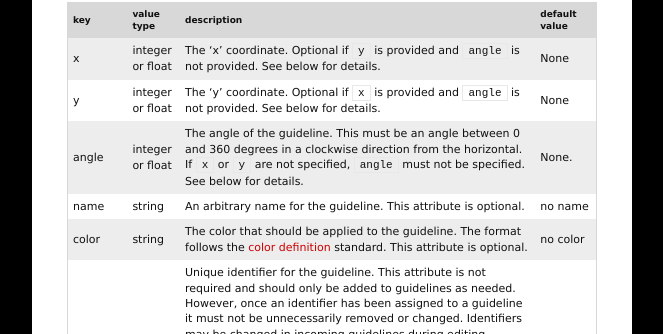
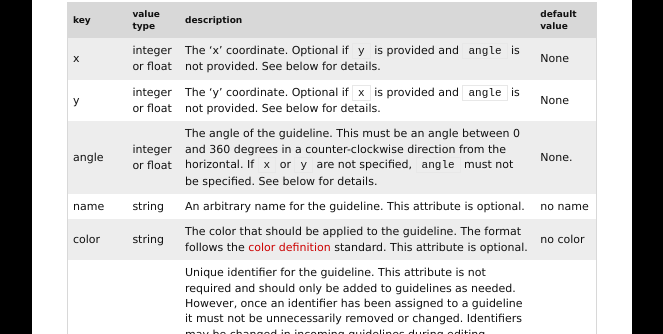
Before and after one commit to unified-font-object/ufo-spec, a Jekyll site: the page built from versions/ufo3/fontinfo.plist.md, in a window 1280 px wide and 900 px high, scrolled down 13546 px. Shown: the part 340-674 px from the top of the window, without its empty margins (218-881 px from the left). Built offline with Jekyll 4.4.1, drawn with Linux system fonts in a browser that asks for light colours.

Commit message:
Define guideline angle as counter-clockwise
Fixes #26.

```diff
--- a/versions/ufo3/fontinfo.plist.md
+++ b/versions/ufo3/fontinfo.plist.md
@@ -543,7 +543,7 @@ The guidelines are stored as dictionaries of the following format.
 |------------|------------------|--------------------------------------------------------------------------------------------------------------------------------------------------------------------------------------------------------------------------------------------------------------------------------------------------------------------------------------------------------------------------------------------------------------------------------------------------------------------------------------------------------------------------------------------------------------------------------------------------------------------------------------------------------------------------------------|---------------|
 | x          | integer or float | The 'x' coordinate. Optional if `y` is provided and `angle` is not provided. See below for details.                                                                                                                                                                                                                                                                                                                                                                                                                                                                                                                                                                                  | None          |
 | y          | integer or float | The 'y' coordinate. Optional if `x` is provided and `angle` is not provided. See below for details.                                                                                                                                                                                                                                                                                                                                                                                                                                                                                                                                                                                  | None          |
-| angle      | integer or float | The angle of the guideline. This must be an angle between 0 and 360 degrees in a clockwise direction from the horizontal. If `x` or `y` are not specified, `angle` must not be specified. See below for details.                                                                                                                                                                                                                                                                                                                                                                                                                                                                     | None.         |
+| angle      | integer or float | The angle of the guideline. This must be an angle between 0 and 360 degrees in a counter-clockwise direction from the horizontal. If `x` or `y` are not specified, `angle` must not be specified. See below for details.                                                                                                                                                                                                                                                                                                                                                                                                                                                                     | None.         |
 | name       | string           | An arbitrary name for the guideline. This attribute is optional.                                                                                                                                                                                                                                                                                                                                                                                                                                                                                                                                                                                                                     | no name       |
 | color      | string           | The color that should be applied to the guideline. The format follows the [color definition] standard. This attribute is optional.                                                                                                                                                                                                                                                                                                                                                                                                                                                                                                                                                   | no color      |
 | identifier | string           | Unique identifier for the guideline. This attribute is not required and should only be added to guidelines as needed. However, once an identifier has been assigned to a guideline it must not be unnecessarily removed or changed. Identifiers may be changed in incoming guidelines during editing operations such as "paste," but they should be maintained unless a duplicate identifier will be created. The identifier value must be unique within the fontinfo.plist guidelines list that the guideline belongs to but it is not required to be unique among the identifiers assigned to guidelines in glyphs. The identifier specification is detailed in the [conventions]. | no identifier |
```
Also changed, not shown: versions/ufo3/glyphs/glif.md (+1 -1 lines).
